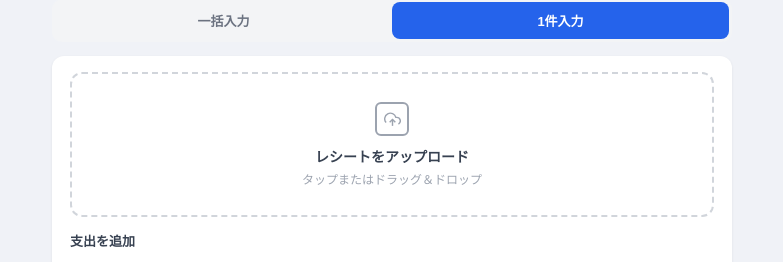
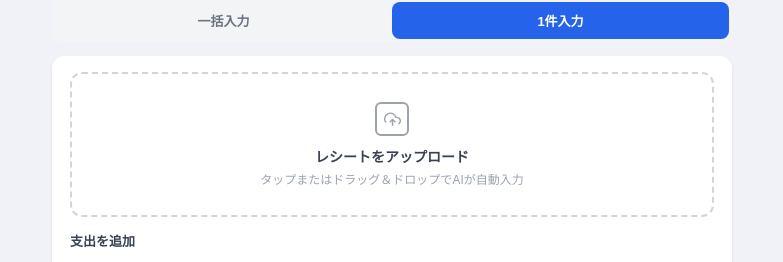
Before and after one commit to takayukiohshita/kakeibo-solo, a Next.js app: page / in a window 1280 px wide. Both pictures are taken after a click on the button "入力". Shown: the part 208-470 px from the top of the page, without its empty margins (248-1031 px from the left). Built offline with nearby package versions, Linux system fonts and the light colour scheme.

Commit message:
Update InputTab.tsx

```diff
--- a/src/components/tabs/InputTab.tsx
+++ b/src/components/tabs/InputTab.tsx
@@ -1,9 +1,10 @@
 'use client';
-import { useState } from 'react';
+import { useState, useRef } from 'react';
 import MonthRow from '../MonthRow';
 import { CATS, Transaction, fmt, catOf, todayStr } from '@/lib/types';
 
 type MultiItem = { id: number; date: string; cat: string; amount: string; memo: string; };
+type ReceiptState = 'idle' | 'reading' | 'done' | 'error';
 
 type Props = {
   cy: number; cm: number; moveMonth: (d: number) => void;
@@ -20,15 +21,80 @@ export default function InputTab({ cy, cm, moveMonth, monthTxs, addTx, addTxBulk
   const [cat, setCat] = useState(CATS[0].name);
   const [amount, setAmount] = useState('');
   const [memo, setMemo] = useState('');
+  const [receiptState, setReceiptState] = useState<ReceiptState>('idle');
+  const [receiptPreview, setReceiptPreview] = useState<string | null>(null);
+  const fileInputRef = useRef<HTMLInputElement>(null);
+  const multiFileInputRef = useRef<HTMLInputElement>(null);
   const [multiItems, setMultiItems] = useState<MultiItem[]>([
     { id: 1, date: todayStr(), cat: CATS[0].name, amount: '', memo: '' }
   ]);
+
+  const fileToBase64 = (file: File): Promise<string> => new Promise((resolve, reject) => {
+    const reader = new FileReader();
+    reader.onload = () => { const res = reader.result as string; resolve(res.split(',')[1]); };
+    reader.onerror = reject;
+    reader.readAsDataURL(file);
+  });
+
+  const handleReceiptFile = async (file: File) => {
+    if (!file.type.startsWith('image/')) { showToast('画像ファイルを選択してください'); return; }
+    setReceiptState('reading');
+    setReceiptPreview(URL.createObjectURL(file));
+    try {
+      const base64 = await fileToBase64(file);
+      const res = await fetch('/api/read-receipt', {
+        method: 'POST',
+        headers: { 'Content-Type': 'application/json' },
+        body: JSON.stringify({ imageBase64: base64, mediaType: file.type }),
+      });
+      const data = await res.json();
+      if (data.error) throw new Error(data.error);
+      if (data.date) setDate(data.date);
+      if (data.amount) setAmount(String(data.amount));
+      if (data.memo) setMemo(data.memo);
+      if (data.cat && CATS.find(c => c.name === data.cat)) setCat(data.cat);
+      setReceiptState('done');
+      showToast('読み取り完了。内容を確認してください');
+    } catch {
+      setReceiptState('error');
+      showToast('読み取りに失敗しました。手動で入力してください');
+    }
+  };
+
+  const handleMultiReceiptFiles = async (files: FileList) => {
+    const imageFiles = Array.from(files).filter(f => f.type.startsWith('image/'));
+    if (!imageFiles.length) { showToast('画像ファイルを選択してください'); return; }
+    showToast(`${imageFiles.length}枚を読み取り中...`);
+    const results: MultiItem[] = [];
+    for (const file of imageFiles) {
+      try {
+        const base64 = await fileToBase64(file);
+        const res = await fetch('/api/read-receipt', {
+          method: 'POST',
+          headers: { 'Content-Type': 'application/json' },
+          body: JSON.stringify({ imageBase64: base64, mediaType: file.type }),
+        });
+        const data = await res.json();
+        results.push({
+          id: Date.now() + Math.random(),
+          date: data.date || todayStr(),
+          cat: (data.cat && CATS.find(c => c.name === data.cat)) ? data.cat : CATS[0].name,
+          amount: data.amount ? String(data.amount) : '',
+          memo: data.memo || '',
+        });
+      } catch {
+        results.push({ id: Date.now() + Math.random(), date: todayStr(), cat: CATS[0].name, amount: '', memo: '' });
+      }
+    }
+    setMultiItems(results);
+    showToast(`${results.length}枚を読み取りました。内容を確認してください`);
+  };
 
   const handleSingle = () => {
     const amt = parseFloat(amount);
     if (!amt || amt <= 0) { showToast('金額を入力してください'); return; }
     addTx({ amount: amt, memo, cat, date: date || todayStr() });
-    setAmount(''); setMemo('');
+    setAmount(''); setMemo(''); setReceiptState('idle'); setReceiptPreview(null);
   };
 
   const handleMulti = () => {
@@ -57,13 +123,38 @@ export default function InputTab({ cy, cm, moveMonth, monthTxs, addTx, addTxBulk
       <div className="sec" style={{ marginBottom: 14 }}>
         {mode === 'single' ? (
           <>
-            <div className="upload-area" onClick={() => showToast('レシートアップロード機能（準備中）')}>
-              <div className="upload-icon">
-                <svg viewBox="0 0 24 24"><polyline points="16 16 12 12 8 16"/><line x1="12" y1="12" x2="12" y2="21"/><path d="M20.39 18.39A5 5 0 0018 9h-1.26A8 8 0 103 16.3"/></svg>
-              </div>
-              <div className="upload-title">レシートをアップロード</div>
-              <div className="upload-sub">タップまたはドラッグ＆ドロップ</div>
+            <input ref={fileInputRef} type="file" accept="image/*" style={{ display: 'none' }}
+              onChange={e => { const f = e.target.files?.[0]; if (f) handleReceiptFile(f); e.target.value = ''; }} />
+
+            <div
+              className="upload-area"
+              style={receiptState === 'done' ? { borderColor: '#2563eb', background: '#f0f4ff' } : receiptState === 'reading' ? { opacity: .7 } : {}}
+              onClick={() => receiptState !== 'reading' && fileInputRef.current?.click()}
+              onDragOver={e => e.preventDefault()}
+              onDrop={e => { e.preventDefault(); const f = e.dataTransfer.files[0]; if (f) handleReceiptFile(f); }}
+            >
+              {receiptPreview ? (
+                <div style={{ display: 'flex', alignItems: 'center', gap: 12 }}>
+                  {/* eslint-disable-next-line @next/next/no-img-element */}
+                  <img src={receiptPreview} alt="レシート" style={{ width: 56, height: 72, objectFit: 'cover', borderRadius: 6, border: '1px solid #e5e7eb' }} />
+                  <div style={{ textAlign: 'left' }}>
+                    {receiptState === 'reading' && <div className="upload-title">AIが読み取り中...</div>}
+                    {receiptState === 'done'    && <div className="upload-title" style={{ color: '#2563eb' }}>読み取り完了</div>}
+                    {receiptState === 'error'   && <div className="upload-title" style={{ color: '#ef4444' }}>読み取り失敗</div>}
+                    <div className="upload-sub">別のレシートに変えるには再度タップ</div>
+                  </div>
+                </div>
+              ) : (
+                <>
+                  <div className="upload-icon">
+                    <svg viewBox="0 0 24 24"><polyline points="16 16 12 12 8 16"/><line x1="12" y1="12" x2="12" y2="21"/><path d="M20.39 18.39A5 5 0 0018 9h-1.26A8 8 0 103 16.3"/></svg>
+                  </div>
+                  <div className="upload-title">レシートをアップロード</div>
+                  <div className="upload-sub">タップまたはドラッグ＆ドロップでAIが自動入力</div>
+                </>
+              )}
             </div>
+
             <div className="form-sec-title">支出を追加</div>
             <label className="flbl">日付</label>
             <input className="finput" type="date" value={date} onChange={e => setDate(e.target.value)} />
@@ -79,16 +170,24 @@ export default function InputTab({ cy, cm, moveMonth, monthTxs, addTx, addTxBulk
           </>
         ) : (
           <>
-            <div className="upload-area" onClick={() => showToast('複数レシートアップロード機能（準備中）')}>
+            <input ref={multiFileInputRef} type="file" accept="image/*" multiple style={{ display: 'none' }}
+              onChange={e => { if (e.target.files?.length) handleMultiReceiptFiles(e.target.files); e.target.value = ''; }} />
+
+            <div className="upload-area"
+              onClick={() => multiFileInputRef.current?.click()}
+              onDragOver={e => e.preventDefault()}
+              onDrop={e => { e.preventDefault(); if (e.dataTransfer.files.length) handleMultiReceiptFiles(e.dataTransfer.files); }}
+            >
               <div className="upload-icon">
                 <svg viewBox="0 0 24 24"><rect x="3" y="3" width="18" height="18" rx="2"/><circle cx="8.5" cy="8.5" r="1.5"/><polyline points="21 15 16 10 5 21"/></svg>
               </div>
               <div className="upload-title">複数のレシートを一度に選択</div>
-              <div className="upload-sub">タップして複数選択 / ドラッグ＆ドロップ</div>
+              <div className="upload-sub">タップして複数選択 / ドラッグ＆ドロップでAIが自動入力</div>
             </div>
+
             <div className="sec-hd">
               <span className="form-sec-title">支出リスト</span>
-              <span className="sec-note">0件入力済み</span>
+              <span className="sec-note">{multiItems.filter(m => parseFloat(m.amount) > 0).length}件入力済み</span>
             </div>
             {multiItems.map((item, i) => (
               <div key={item.id} className="multi-item">
@@ -120,7 +219,7 @@ export default function InputTab({ cy, cm, moveMonth, monthTxs, addTx, addTxBulk
                 </div>
               </div>
             ))}
-            <button className="add-item-btn" onClick={addMultiItem}>+ 項目を追加</button>
+            <button className="add-item-btn" onClick={addMultiItem}>+ 項目を手動追加</button>
             <button className="submit-btn" onClick={handleMulti}>まとめて追加する</button>
           </>
         )}
```
